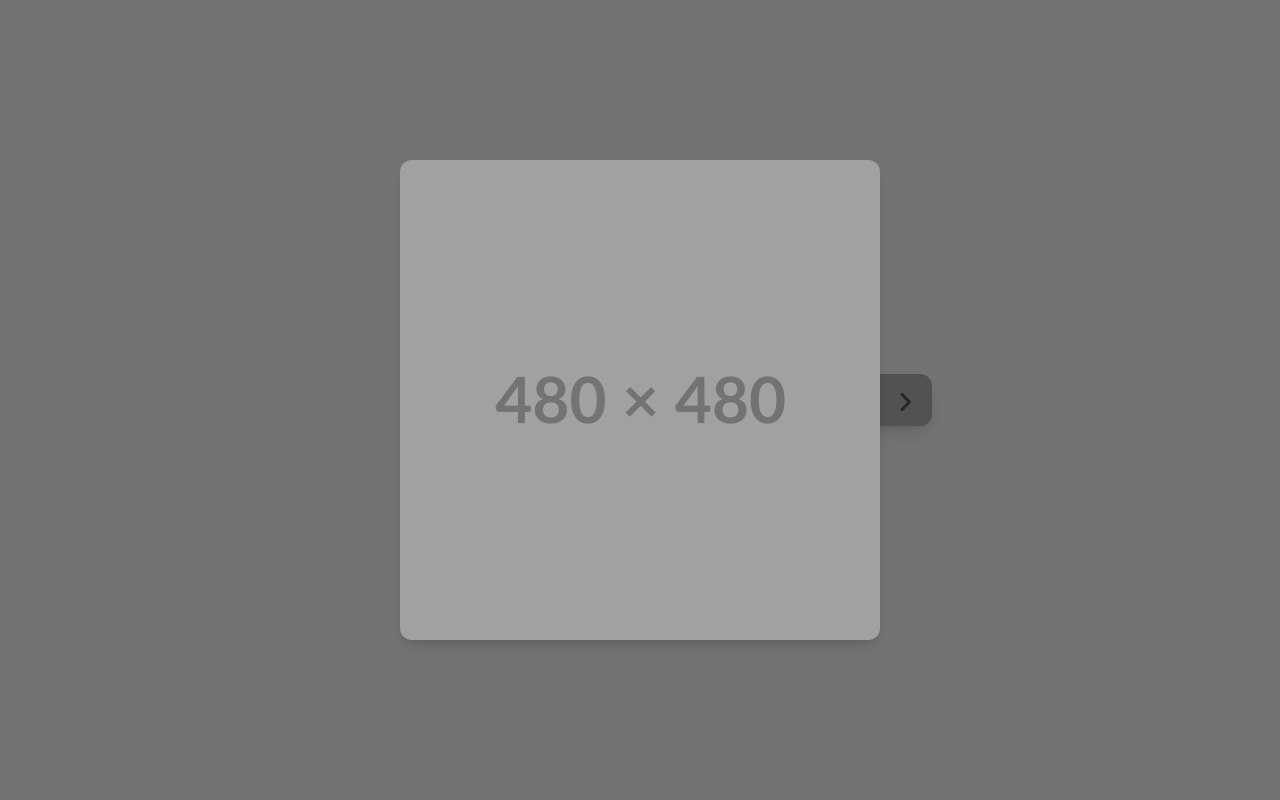
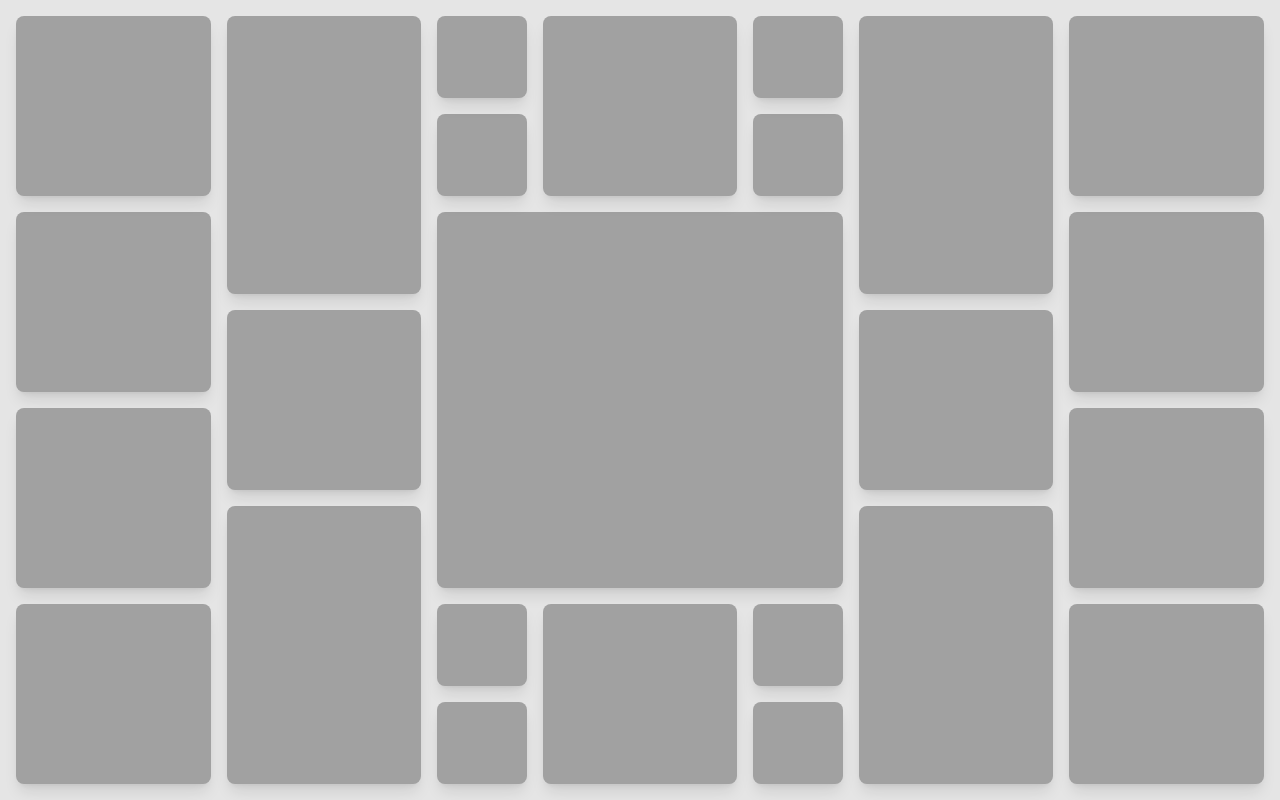
Before and after one commit to JVC21/pixel-flowers, a React (Vite) app: page / in a window 1280 px wide. Built offline with nearby package versions, Linux system fonts and the light colour scheme; a web font is replaced by a local one.

Commit message:
feat(gallery page): create a gallery distribution idea

```diff
--- a/src/App.jsx
+++ b/src/App.jsx
@@ -1,8 +1,9 @@
 import CardPage from "./pages/CardPage.jsx"
+import GalleryPage from "./pages/GalleryPage.jsx"
 
 function App() {
 	return (
-		<CardPage />
+		<GalleryPage />
 	)
 }
 
--- /dev/null
+++ b/src/components/GalleryItem.jsx
@@ -0,0 +1,39 @@
+function GalleryItem({ id, colSpan, rowSpan, colStart, rowStart }) {
+    const colSpanMap = {
+        1: 'col-span-1',
+        2: 'col-span-2',
+        4: 'col-span-4'
+    }
+
+    const rowSpanMap = {
+        1: 'row-span-1',
+        2: 'row-span-2',
+        3: 'row-span-3',
+        4: 'row-span-4'
+    }
+
+    const colStartMap = {
+        1: 'col-start-1',
+        3: 'col-start-3',
+        5: 'col-start-5',
+        6: 'col-start-6',
+        8: 'col-start-8',
+        9: 'col-start-9',
+        11: 'col-start-11'
+    }
+
+    const rowStartMap = {
+        1: 'row-start-1',
+        2: 'row-start-2',
+        3: 'row-start-3',
+        4: 'row-start-4',
+        5: 'row-start-5',
+        6: 'row-start-6',
+        7: 'row-start-7',
+        8: 'row-start-8'
+    }
+
+    return <div className={`${colSpanMap[colSpan]} ${rowSpanMap[rowSpan]} ${colStartMap[colStart]} ${rowStartMap[rowStart]} bg-neutral-400 rounded-lg flex items-center justify-center transition-all duration-300 shadow-lg cursor-pointer hover:scale-105`}></div>
+}
+
+export default GalleryItem;
--- /dev/null
+++ b/src/pages/GalleryPage.jsx
@@ -0,0 +1,35 @@
+import GalleryItem from "../components/GalleryItem";
+
+function GalleryPage() {
+    return (
+        <div className="grid grid-cols-12 grid-rows-8 gap-4 p-4 bg-neutral-200 min-h-screen">
+            <GalleryItem id={1} colSpan={4} rowSpan={4} colStart={5} rowStart={3} />
+            <GalleryItem id={2} colSpan={2} rowSpan={3} colStart={3} rowStart={1} />
+            <GalleryItem id={3} colSpan={2} rowSpan={3} colStart={9} rowStart={1} />
+            <GalleryItem id={4} colSpan={2} rowSpan={3} colStart={3} rowStart={6} />
+            <GalleryItem id={5} colSpan={2} rowSpan={3} colStart={9} rowStart={6} />
+            <GalleryItem id={6} colSpan={2} rowSpan={2} colStart={6} rowStart={1} />
+            <GalleryItem id={7} colSpan={2} rowSpan={2} colStart={6} rowStart={7} />
+            <GalleryItem id={8} colSpan={2} rowSpan={2} colStart={3} rowStart={4} />
+            <GalleryItem id={9} colSpan={2} rowSpan={2} colStart={9} rowStart={4} />
+            <GalleryItem id={10} colSpan={2} rowSpan={2} colStart={1} rowStart={3} />
+            <GalleryItem id={11} colSpan={2} rowSpan={2} colStart={11} rowStart={3} />
+            <GalleryItem id={12} colSpan={2} rowSpan={2} colStart={1} rowStart={5} />
+            <GalleryItem id={13} colSpan={2} rowSpan={2} colStart={11} rowStart={5} />
+            <GalleryItem id={14} colSpan={2} rowSpan={2} colStart={1} rowStart={1} />
+            <GalleryItem id={15} colSpan={2} rowSpan={2} colStart={11} rowStart={1} />
+            <GalleryItem id={16} colSpan={2} rowSpan={2} colStart={1} rowStart={7} />
+            <GalleryItem id={17} colSpan={2} rowSpan={2} colStart={11} rowStart={7} />
+            <GalleryItem id={18} colSpan={1} rowSpan={1} colStart={5} rowStart={2} />
+            <GalleryItem id={19} colSpan={1} rowSpan={1} colStart={8} rowStart={2} />
+            <GalleryItem id={20} colSpan={1} rowSpan={1} colStart={5} rowStart={7} />
+            <GalleryItem id={21} colSpan={1} rowSpan={1} colStart={8} rowStart={7} />
+            <GalleryItem id={18} colSpan={1} rowSpan={1} colStart={5} rowStart={1} />
+            <GalleryItem id={19} colSpan={1} rowSpan={1} colStart={8} rowStart={1} />
+            <GalleryItem id={20} colSpan={1} rowSpan={1} colStart={5} rowStart={8} />
+            <GalleryItem id={21} colSpan={1} rowSpan={1} colStart={8} rowStart={8} />
+		</div>
+    );
+}
+
+export default GalleryPage;
```
